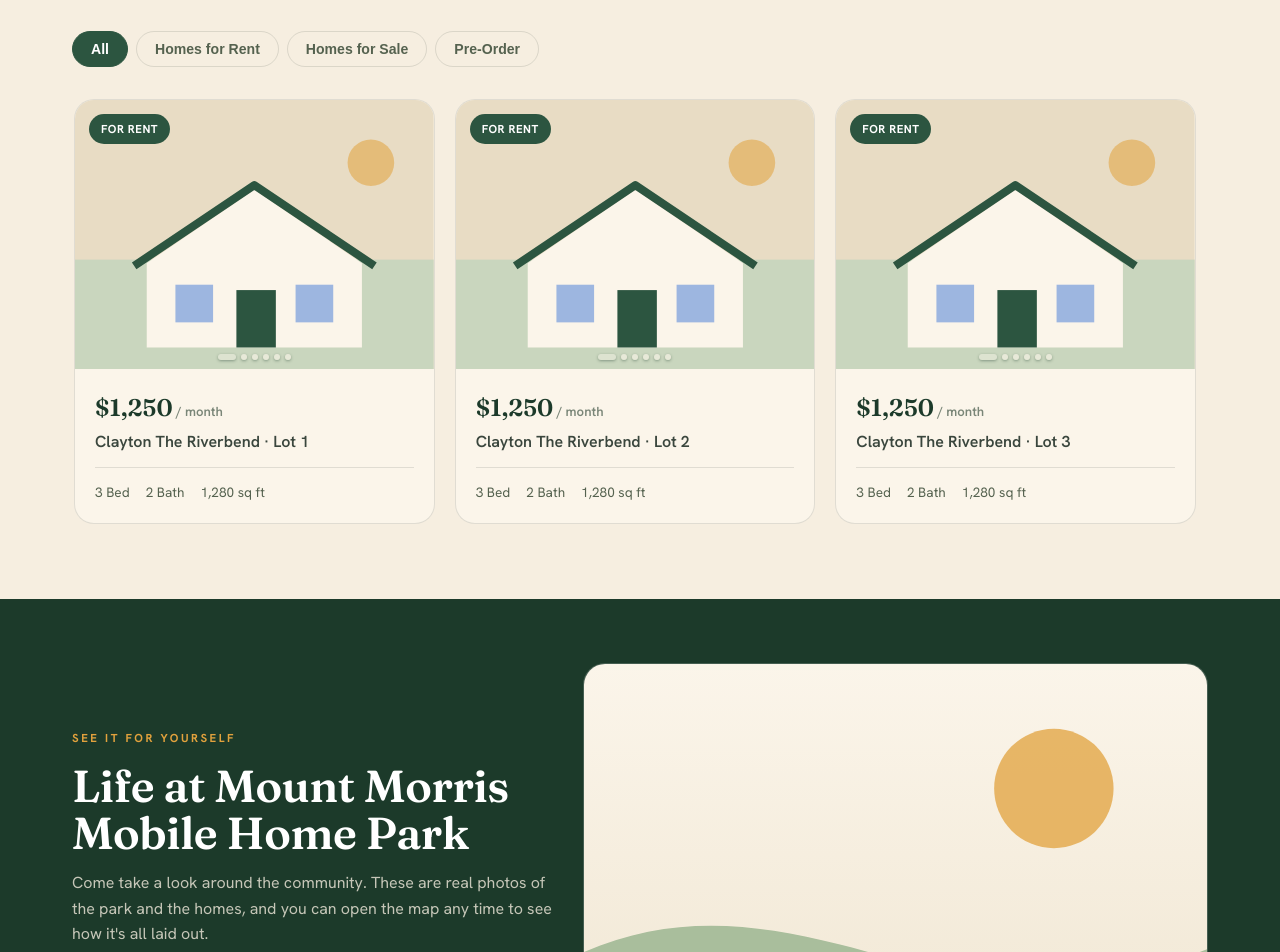
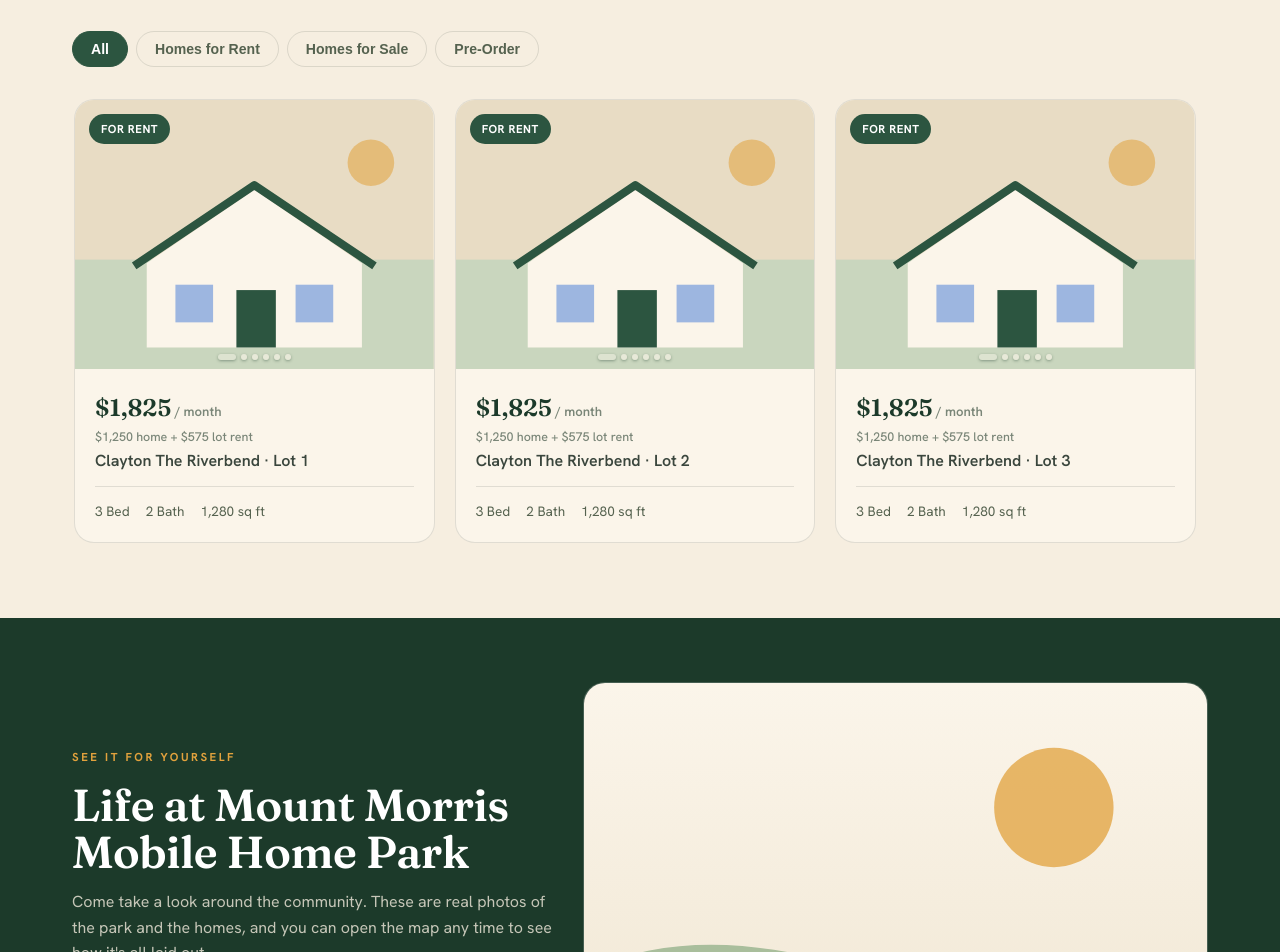
Before and after one commit to MountMorrisMHP/mount-morris-website, a plain HTML site: page staging/index.html in a window 1280 px wide. Shown: the part 1635-2587 px from the top of the page. Drawn offline with Linux system fonts and the light colour scheme.

Commit message:
Deploy staging (5ff80e8f4a3c052a341426e6f98caa5ce5a0116a)

```diff
--- a/staging/index.html
+++ b/staging/index.html
@@ -179,6 +179,8 @@
   .card .body{padding:20px}
   .card .price{font-family:'Fraunces',serif;font-size:1.5rem;font-weight:600;color:var(--pine-deep)}
   .card .price small{font-size:.82rem;font-weight:600;color:#7a8678;font-family:'Hanken Grotesk',sans-serif}
+  /* Rental breakdown under the headline total (home rent + lot rent). */
+  .price-note{font-family:'Hanken Grotesk',sans-serif;font-size:.78rem;font-weight:500;color:#7a8678;line-height:1.35;margin-top:2px}
   .card .ttl{font-weight:600;margin:2px 0 12px;color:#3a463d}
   .specs{display:flex;gap:16px;font-size:.85rem;color:#55624f;border-top:1px solid var(--line);padding-top:14px}
   .specs span{display:flex;align-items:center;gap:6px}
@@ -805,6 +807,7 @@
       <div class="photo">${photo}<span class="badge ${esc(item.badgeClass)}">${esc(item.badgeText)}</span></div>
       <div class="body">
         <div class="price">${price}</div>
+        ${item.priceNote ? `<div class="price-note">${esc(item.priceNote)}</div>` : ''}
         <div class="ttl">${esc(item.title)}</div>
         ${specs ? `<div class="specs">${specs}</div>` : ''}
       </div>
@@ -954,7 +957,9 @@
   function openModal(item, startIdx){
     fillModal({
       title: item.title,
-      priceHTML: esc(item.price) + (item.priceSmall ? `<small style="font-size:.8rem;color:#7a8678"> ${esc(item.priceSmall)}</small>` : ''),
+      priceHTML: esc(item.price)
+        + (item.priceSmall ? `<small style="font-size:.8rem;color:#7a8678"> ${esc(item.priceSmall)}</small>` : '')
+        + (item.priceNote ? `<div class="price-note">${esc(item.priceNote)}</div>` : ''),
       details: item.details,
       slides: buildSlides(item),
       startIdx,
--- a/staging/listings.json
+++ b/staging/listings.json
@@ -1,6 +1,6 @@
 {
   "version": "dev",
-  "generatedAt": "2026-07-22T15:18:23.069Z",
+  "generatedAt": "2026-07-22T16:29:04.366Z",
   "counts": {
     "preorderHomes": 0,
     "homesForRent": 9,
@@ -19,8 +19,9 @@
       "title": "Clayton The Riverbend · Lot 1",
       "badgeText": "For Rent",
       "badgeClass": "b-rent",
-      "price": "$1,250",
+      "price": "$1,825",
       "priceSmall": " / month",
+      "priceNote": "$1,250 home + $575 lot rent",
       "specs": [
         "3 Bed",
         "2 Bath",
@@ -127,8 +128,9 @@
       "title": "Clayton The Riverbend · Lot 2",
       "badgeText": "For Rent",
       "badgeClass": "b-rent",
-      "price": "$1,250",
+      "price": "$1,825",
       "priceSmall": " / month",
+      "priceNote": "$1,250 home + $575 lot rent",
       "specs": [
         "3 Bed",
         "2 Bath",
@@ -235,8 +237,9 @@
       "title": "Clayton The Riverbend · Lot 3",
       "badgeText": "For Rent",
       "badgeClass": "b-rent",
-      "price": "$1,250",
+      "price": "$1,825",
       "priceSmall": " / month",
+      "priceNote": "$1,250 home + $575 lot rent",
       "specs": [
         "3 Bed",
         "2 Bath",
@@ -343,8 +346,9 @@
       "title": "Clayton The Riverbend · Lot 4",
       "badgeText": "For Rent",
       "badgeClass": "b-rent",
-      "price": "$1,250",
+      "price": "$1,825",
       "priceSmall": " / month",
+      "priceNote": "$1,250 home + $575 lot rent",
       "specs": [
         "3 Bed",
         "2 Bath",
@@ -451,8 +455,9 @@
       "title": "Clayton The Riverbend · Lot 5",
       "badgeText": "For Rent",
       "badgeClass": "b-rent",
-      "price": "$1,250",
+      "price": "$1,825",
       "priceSmall": " / month",
+      "priceNote": "$1,250 home + $575 lot rent",
       "specs": [
         "3 Bed",
         "2 Bath",
@@ -559,8 +564,9 @@
       "title": "Clayton The Riverbend · Lot 6",
       "badgeText": "For Rent",
       "badgeClass": "b-rent",
-      "price": "$1,250",
+      "price": "$1,825",
       "priceSmall": " / month",
+      "priceNote": "$1,250 home + $575 lot rent",
       "specs": [
         "3 Bed",
         "2 Bath",
@@ -667,8 +673,9 @@
       "title": "Clayton The Riverbend · Lot 7",
       "badgeText": "For Rent",
       "badgeClass": "b-rent",
-      "price": "$1,250",
+      "price": "$1,825",
       "priceSmall": " / month",
+      "priceNote": "$1,250 home + $575 lot rent",
       "specs": [
         "3 Bed",
         "2 Bath",
@@ -775,8 +782,9 @@
       "title": "Clayton The Riverbend · Lot 8",
       "badgeText": "For Rent",
       "badgeClass": "b-rent",
-      "price": "$1,250",
+      "price": "$1,825",
       "priceSmall": " / month",
+      "priceNote": "$1,250 home + $575 lot rent",
       "specs": [
         "3 Bed",
         "2 Bath",
@@ -883,8 +891,9 @@
       "title": "Clayton The Riverbend · Lot 9",
       "badgeText": "For Rent",
       "badgeClass": "b-rent",
-      "price": "$1,250",
+      "price": "$1,825",
       "priceSmall": " / month",
+      "priceNote": "$1,250 home + $575 lot rent",
       "specs": [
         "3 Bed",
         "2 Bath",
@@ -995,6 +1004,7 @@
       "badgeClass": "b-used",
       "price": "$24,000",
       "priceSmall": "",
+      "priceNote": "",
       "specs": [
         "3 Bed",
         "2 Bath",
--- a/staging/version.json
+++ b/staging/version.json
@@ -1,4 +1,4 @@
 {
   "version": "dev",
-  "builtAt": "2026-07-22T15:18:23.069Z"
+  "builtAt": "2026-07-22T16:29:04.366Z"
 }
```
